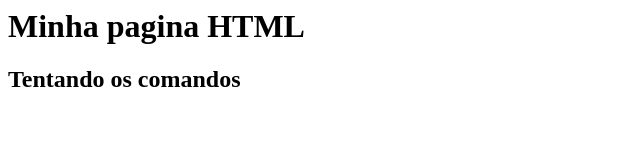
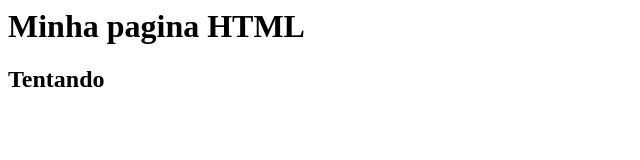
Before and after one commit to aldaclopes/gama-no-github, a plain HTML site: page index.html in a window 1280 px wide. Shown: the whole page, without its empty margins (0-640 px from the left). Drawn offline with Linux system fonts and the light colour scheme.

Commit message:
alterando novamente

```diff
--- a/index.html
+++ b/index.html
@@ -1,6 +1,6 @@
 <html>
 	<body>
 		<h1>Minha pagina HTML</h1>
-		<h2>Tentando os comandos</h2>
+		<h2>Tentando</h2>
 	</body>
 </html>
```
